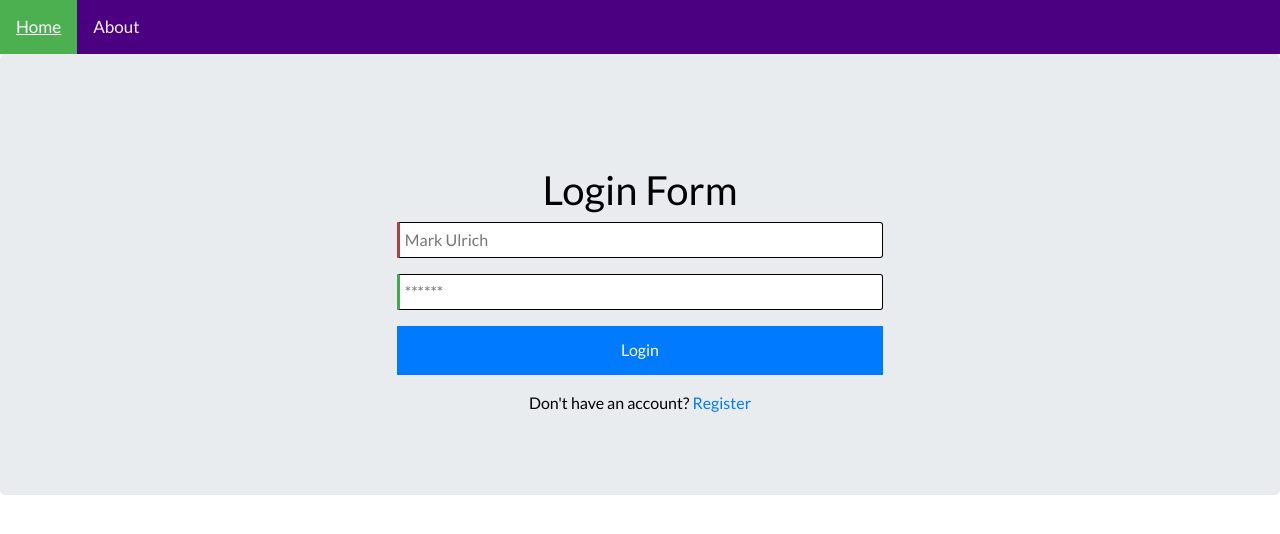
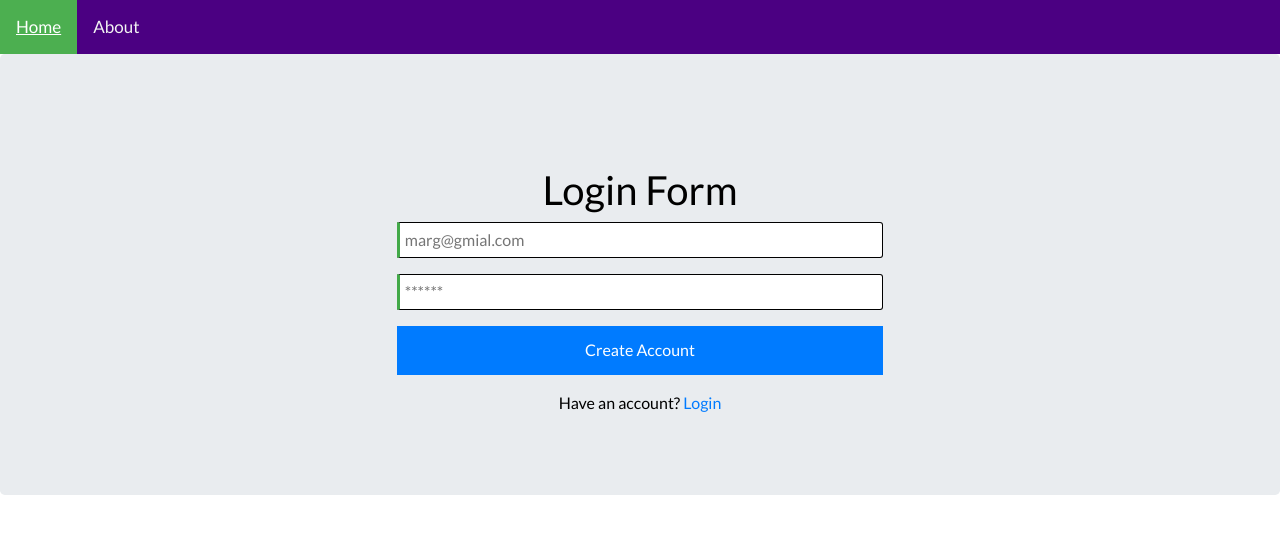
Before and after one commit to eto1302/records_shop, a Vue app: page /login in a window 1280 px wide. Shown: the top 534 px of the page. Built offline with nearby package versions, Linux system fonts and the light colour scheme; no server answers.

Commit message:
Login functionality added

```diff
--- a/src/components/Login.vue
+++ b/src/components/Login.vue
@@ -1,26 +1,24 @@
 <template>
   <div class="jumbotron mx-auto bg-color">
-    <div v-if="success">Registration Successful</div>
-    <form class="mx-auto mt-5" v-else @submit.prevent="submitHandler">
-      <fieldset >
+    <form class="mx-auto mt-5" @submit.prevent="submitHandler">
+      <fieldset>
         <h1>Login Form</h1>
 
         <p class="field field-icon">
-          <label for="username"></label>
+          <label for="email"></label>
           <input
             type="text"
-            name="username"
-            id="username"
-            class="error"
-            placeholder="Mark Ulrich"
-            v-model="username"
-            @blur="$v.username.$touch"
+            name="email"
+            id="email"
+            placeholder="marg@gmial.com"
+            v-model="email"
+            @blur="$v.email.$touch"
           />
         </p>
 
-        <template v-if="$v.username.$error">
-          <p v-if="!$v.username.required" class="error">Username is required!</p>
-          <p v-else-if="!$v.username.username" class="error">Username is invalid!</p>
+        <template v-if="$v.email.$error">
+          <p v-if="!$v.email.required" class="error">Email is required!</p>
+          <p v-else-if="!$v.email.email" class="error">Email is invalid!</p>
         </template>
 
         <p class="field field-icon">
@@ -37,20 +35,15 @@
 
         <template v-if="$v.password.$error">
           <p v-if="!$v.password.required" class="error">Password is required!</p>
-          <p
-            v-else-if="!$v.password.minLength || !$v.password.maxLenght"
-            class="error"
-          >Password should be between 3 and 16 symbols!</p>
-          <p v-else-if="!$v.password.alphanumeric" class="error">Password should match [0-9A-Za-z]!</p>
         </template>
 
         <p>
-          <button>Login</button>
+          <button>Create Account</button>
         </p>
 
         <p class="text-center">
-          Don't have an account?
-          <router-link tag="a" to="/register" class="nav-link-white text-primary">Register</router-link>
+          Have an account?
+          <router-link tag="a" to="/login" class="nav-link-white text-primary">Login</router-link>
         </p>
       </fieldset>
     </form>
@@ -58,43 +51,45 @@
 </template>
 
 <script>
+const fb = require("../firebaseConfig.js");
 import { validationMixin } from "vuelidate";
-import {
-  required,
-  minLength,
-  maxLength
-} from "vuelidate/lib/validators";
-import { helpers } from "vuelidate/lib/validators";
-const alphanumeric = helpers.regex("alphanumeric", /^[a-zA-Z0-9]*$/);
+import { required, email } from "vuelidate/lib/validators";
 
 export default {
   mixins: [validationMixin],
   data() {
     return {
-      username: "",
+      email: "",
       password: ""
     };
   },
   validations: {
-    username: {
+    email: {
       required,
-      alphanumeric
+      email
     },
     password: {
-      required,
-      minLength: minLength(3),
-      maxLength: maxLength(16),
-      alphanumeric
-    },
-    methods: {
-      submitHandler() {
-        this.$v.$touch();
-        if (this.$v.$error) {
-          return;
-        }
-        console.log("Form was validated successfully!");
-        this.success = true;
-      }
+      required
+    }
+  },
+
+  methods: {
+    submitHandler() {
+      console.log(this.email, this.password)
+      fb.auth
+        .signInWithEmailAndPassword(
+          this.email,
+          this.password
+        )
+        .then(temp => {
+          let user = temp.user;
+          this.$store.commit("setCurrentUser", user);
+          this.$store.dispatch("fetchUserProfile");
+          this.$router.push("/");
+        })
+        .catch(err => {
+          console.log(err);
+        });
     }
   }
 };
```
